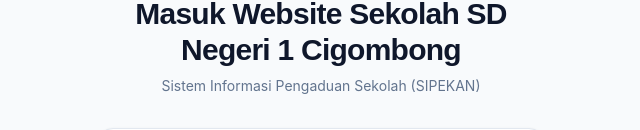
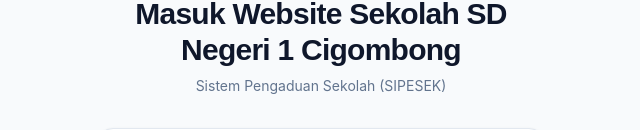
Before and after one commit to rohmatwardiatul06-dotcom/Pengaduan-Sekolah, a React (Vite) app in the folder frontend/: page /login in a window 1280 px wide. Shown: the part 199-329 px from the top of the page, without its empty margins (319-959 px from the left). Built offline with nearby package versions, Linux system fonts and the light colour scheme.

Commit message:
mengubah nama teks dashboard

```diff
--- a/frontend/src/pages/Dashboard.jsx
+++ b/frontend/src/pages/Dashboard.jsx
@@ -345,7 +345,7 @@
         {/* Right Side: Quick Action info box */}
         <div className="bg-gradient-to-br from-violet-600 to-indigo-700 rounded-2xl p-6 text-white shadow-md shadow-violet-600/10 flex flex-col justify-between">
           <div>
-            <h3 className="font-bold text-lg font-display">SIPEKAN Portal</h3>
+            <h3 className="font-bold text-lg font-display">SIPESEK Portal</h3>
             <p className="mt-3 text-sm text-violet-100 leading-relaxed">
               Selamat datang di portal pengaduan internal sekolah. Kami berkomitmen untuk mendengar aspirasi Anda demi menciptakan lingkungan sekolah yang nyaman dan berprestasi.
             </p>
--- a/frontend/src/pages/Login.jsx
+++ b/frontend/src/pages/Login.jsx
@@ -59,7 +59,7 @@
             Masuk Website Sekolah SD Negeri 1 Cigombong
           </h2>
           <p className="mt-2 text-center text-sm text-slate-500">
-            Sistem Informasi Pengaduan Sekolah (SIPEKAN)
+            Sistem Pengaduan Sekolah (SIPESEK)
           </p>
         </div>
 
```
